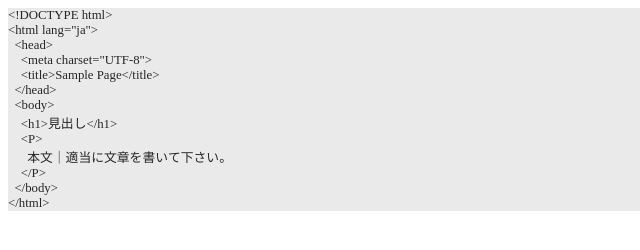
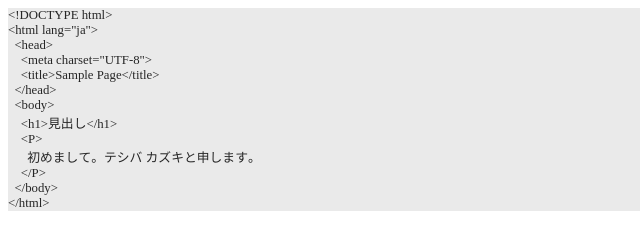
Before and after one commit to ktesiba/html_sample_01, a plain HTML site: page index.html in a window 1280 px wide. Shown: the full height of the page, 0-640 px from the left. Drawn offline with Linux system fonts and the light colour scheme.

Commit message:
Add files via upload

```diff
--- a/index.html
+++ b/index.html
@@ -24,7 +24,7 @@
 <p class="p1"><span class="s1"><span class="Apple-converted-space">  </span>&lt;body&gt;</span></p>
 <p class="p1"><span class="s1"><span class="Apple-converted-space">    </span>&lt;h1&gt;</span><span class="s2">見出し</span><span class="s1">&lt;/h1&gt;</span></p>
 <p class="p1"><span class="s1"><span class="Apple-converted-space">    </span>&lt;P&gt;</span></p>
-<p class="p2"><span class="s3"><span class="Apple-converted-space">      </span></span><span class="s1">本文｜適当に文章を書いて下さい。</span></p>
+<p class="p2"><span class="s3"><span class="Apple-converted-space">      </span></span><span class="s1">初めまして。テシバ カズキと申します。</span></p>
 <p class="p1"><span class="s1"><span class="Apple-converted-space">    </span>&lt;/P&gt;</span></p>
 <p class="p1"><span class="s1"><span class="Apple-converted-space">  </span>&lt;/body&gt;</span></p>
 <p class="p1"><span class="s1">&lt;/html&gt;</span></p>
```
